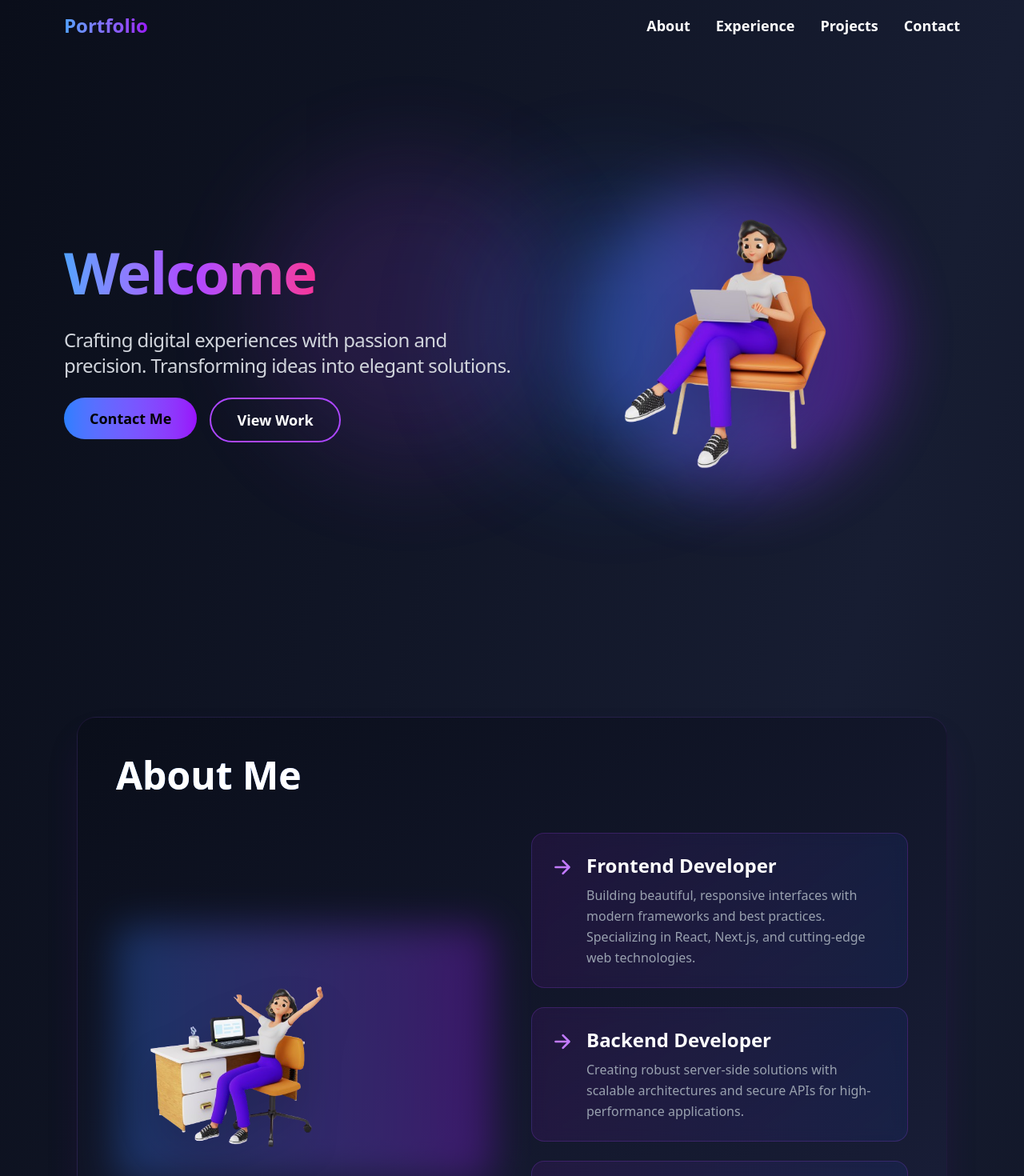
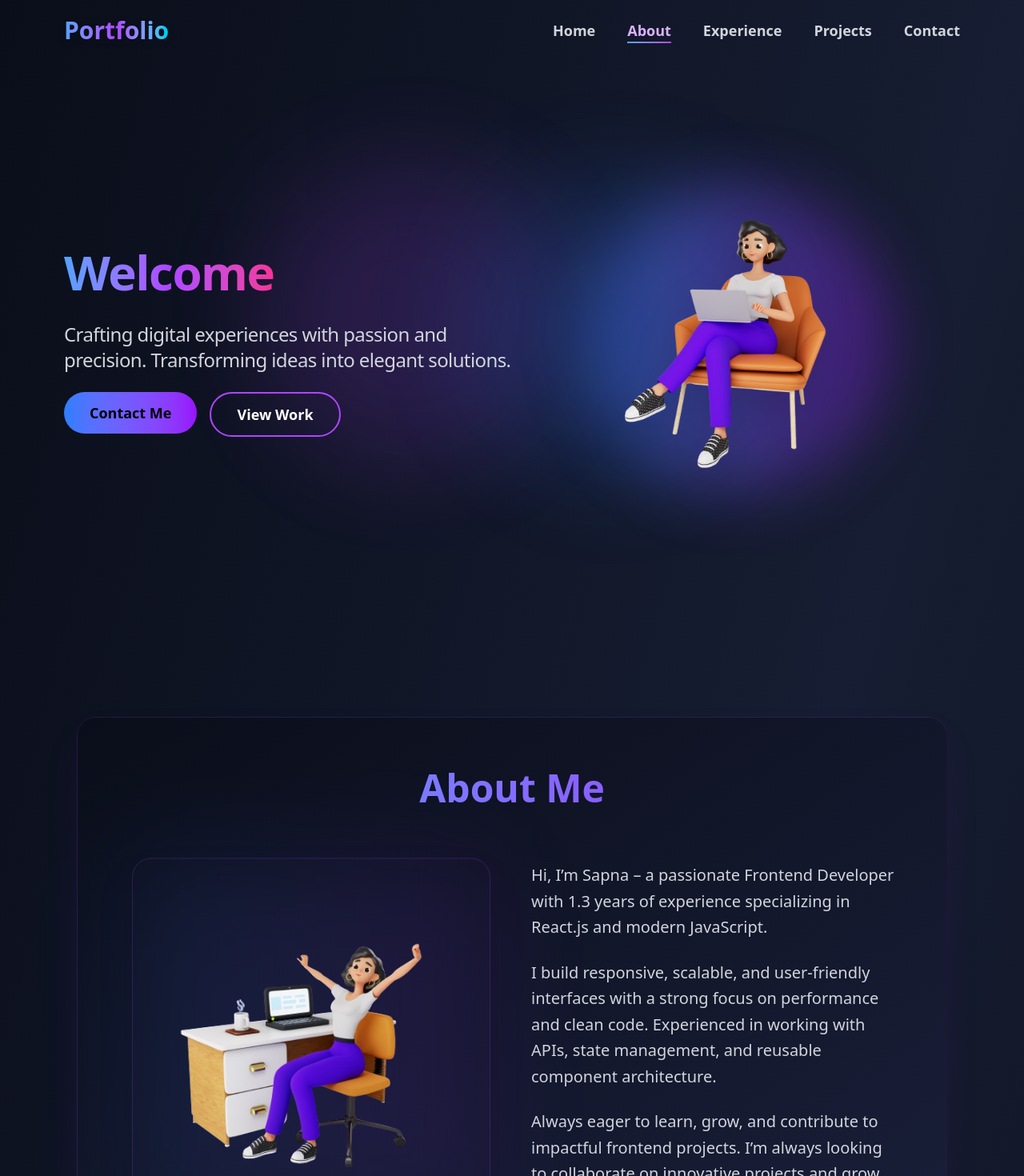
Before and after one commit to sapnakushwah011/Sapna-Kushwah-Portfolio, a React (Vite) app: page / in a window 1280 px wide. Shown: the top 1470 px of the page at 80% size. Built offline with nearby package versions, Linux system fonts and the light colour scheme.

Commit message:
enhanced navbar and home section

```diff
--- a/src/Components/About/About.jsx
+++ b/src/Components/About/About.jsx
@@ -1,52 +1,64 @@
 import React from "react";
-import AboutImg from "../../assets/7358653-removebg-preview.png";
-import { IoArrowForward } from "react-icons/io5";
+import { motion } from "framer-motion";
+import AboutImg from "../../assets/7358653-removebg-preview.png"; // Replace with a better one from suggestions below if you like!
 
 const About = () => {
-  const skills = [
-    {
-      title: 'Frontend Developer',
-      desc: 'Building beautiful, responsive interfaces with modern frameworks and best practices. Specializing in React, Next.js, and cutting-edge web technologies.'
-    },
-    {
-      title: 'Backend Developer',
-      desc: 'Creating robust server-side solutions with scalable architectures and secure APIs for high-performance applications.'
-    },
-    {
-      title: 'Database Developer',
-      desc: 'Designing efficient data structures and optimizing database performance for high-scale applications.'
-    }
-  ];
-
   return (
-    <div id="About" className="p-6 md:p-24">
-      <div className="bg-linear-to-br from-[#0a0e1a] to-[#1a1f3a] rounded-3xl p-8 md:p-12 shadow-2xl shadow-purple-900/20 border border-purple-500/10">
-        <h2 className="text-3xl md:text-5xl font-bold text-white mb-12 bg-linear-to-r from-blue-400 to-purple-600 bg-clip-text">
+    <section id="About" className="p-6 md:p-24">
+      <div className="bg-linear-to-br from-[#0a0e1a] to-[#1a1f3a] rounded-3xl p-8 md:p-16 shadow-2xl shadow-purple-900/20 border border-purple-500/10">
+        <motion.h2
+          initial={{ opacity: 0, y: -30 }}
+          whileInView={{ opacity: 1, y: 0 }}
+          viewport={{ once: true }}
+          transition={{ duration: 0.8 }}
+          className="text-3xl md:text-5xl font-bold text-center mb-16 text-transparent bg-clip-text bg-linear-to-r from-blue-400 to-purple-600"
+        >
           About Me
-        </h2>
+        </motion.h2>
 
         <div className="grid md:grid-cols-2 gap-12 items-center">
-          <div className="relative group">
-            <div className="absolute inset-0 bg-linear-to-r from-blue-500 to-purple-600 rounded-2xl blur-xl opacity-30 group-hover:opacity-50 transition-opacity duration-300"></div>
-            <img className="relative md:h-80 rounded-2xl drop-shadow-2xl" src={AboutImg} alt="About" />
-          </div>
+          {/* Image Side */}
+          <motion.div
+            initial={{ opacity: 0, x: -50 }}
+            whileInView={{ opacity: 1, x: 0 }}
+            viewport={{ once: true }}
+            transition={{ duration: 0.8 }}
+            className="relative group flex justify-center"
+          >
+            <div className="absolute inset-0 bg-linear-to-r from-blue-500/20 to-purple-600/20 rounded-3xl blur-3xl opacity-50 group-hover:opacity-70 transition-opacity duration-700" />
+            <motion.div
+              animate={{ y: [0, -10, 0] }}
+              transition={{ repeat: Infinity, duration: 7, ease: "easeInOut" }}
+            >
+              <img
+                src={AboutImg}
+                alt="Sapna - Frontend Developer"
+                className="relative z-10 w-full max-w-md rounded-3xl shadow-2xl border border-purple-500/20"
+              />
+            </motion.div>
+          </motion.div>
 
-          <div className="space-y-6">
-            {skills.map((skill, idx) => (
-              <div key={idx} className="group hover:translate-x-2 transition-all duration-300">
-                <div className="flex gap-4 p-6 rounded-2xl bg-linear-to-r from-purple-900/20 to-blue-900/20 backdrop-blur-sm border border-purple-500/20 hover:border-purple-500/50 hover:shadow-lg hover:shadow-purple-500/20 transition-all duration-300">
-                  <IoArrowForward size={28} className="text-purple-400 mt-1 shrink-0 group-hover:translate-x-1 transition-transform" />
-                  <div>
-                    <h3 className="text-xl md:text-2xl font-bold text-white mb-2">{skill.title}</h3>
-                    <p className="text-gray-400 text-sm md:text-base leading-relaxed">{skill.desc}</p>
-                  </div>
-                </div>
-              </div>
-            ))}
-          </div>
+          {/* Bio Text Side */}
+          <motion.div
+            initial={{ opacity: 0, x: 50 }}
+            whileInView={{ opacity: 1, x: 0 }}
+            viewport={{ once: true }}
+            transition={{ duration: 0.8, delay: 0.2 }}
+            className="space-y-6"
+          >
+            <p className="text-lg md:text-xl text-gray-300 leading-relaxed">
+              Hi, I’m Sapna – a passionate Frontend Developer with 1.3 years of experience specializing in React.js and modern JavaScript.
+            </p>
+            <p className="text-lg md:text-xl text-gray-300 leading-relaxed">
+              I build responsive, scalable, and user-friendly interfaces with a strong focus on performance and clean code. Experienced in working with APIs, state management, and reusable component architecture.
+            </p>
+            <p className="text-lg md:text-xl text-gray-300 leading-relaxed">
+              Always eager to learn, grow, and contribute to impactful frontend projects. I’m always looking to collaborate on innovative projects and grow as a developer. Let’s connect!
+            </p>
+          </motion.div>
         </div>
       </div>
-    </div>
+    </section>
   );
 };
 
--- a/src/Components/Home/Home.jsx
+++ b/src/Components/Home/Home.jsx
@@ -4,7 +4,7 @@ import TextChange from "./TextChange";
 
 const Home = () => {
   return (
-    <div className="min-h-screen flex flex-col md:flex-row justify-between items-center p-6 pt-24 md:p-20 md:pt-32 relative overflow-hidden">
+    <div id="Home" className="min-h-screen flex flex-col md:flex-row justify-between items-center p-6 pt-24 md:p-20 md:pt-32 relative overflow-hidden">
       {/* Animated background */}
       <div className="absolute inset-0 overflow-hidden pointer-events-none">
         <div className="absolute top-1/4 left-1/4 w-96 h-96 bg-purple-500/20 rounded-full blur-3xl animate-pulse"></div>
@@ -12,7 +12,7 @@ const Home = () => {
       </div>
 
       <div className="md:w-1/2 z-10 space-y-6">
-        <h1 className="text-4xl md:text-7xl font-bold leading-tight tracking-tight text-white">
+        <h1 className="text-3xl md:text-6xl font-bold leading-tight tracking-tight text-white">
           <TextChange />
         </h1>
         <p className="text-lg md:text-2xl text-gray-300 tracking-tight">
--- a/src/Components/Home/TextChange.jsx
+++ b/src/Components/Home/TextChange.jsx
@@ -1,5 +1,5 @@
 import React from "react";
-import { useState, useEffect } from "react";
+import { useState, useEffect } from 'react';
 
 const TextChange = () => {
   const texts = ["Hi, I'm Sapna", "I'm a Developer", "Welcome"];
--- a/src/Components/Navbar/Navbar.jsx
+++ b/src/Components/Navbar/Navbar.jsx
@@ -1,56 +1,151 @@
 import React, { useState, useEffect } from "react";
-import { RiCloseLine, RiMenu2Line } from "@remixicon/react";
+import { motion, AnimatePresence } from "framer-motion";
+import { RiCloseLine, RiMenu3Line } from "@remixicon/react";
 
 const Navbar = () => {
-  const [menu, openMenu] = useState(false);
+  const [menuOpen, setMenuOpen] = useState(false);
   const [scrolled, setScrolled] = useState(false);
+  const [activeSection, setActiveSection] = useState("Home");
 
+  // Handle scroll for background blur + active section detection
   useEffect(() => {
-    const handleScroll = () => setScrolled(window.scrollY > 50);
-    window.addEventListener('scroll', handleScroll);
-    return () => window.removeEventListener('scroll', handleScroll);
+    const handleScroll = () => {
+      setScrolled(window.scrollY > 50);
+
+      // Detect active section
+      const sections = ["About", "Experience", "Projects", "Contact"];
+      let current = "About";
+
+      for (const section of sections) {
+        const el = document.getElementById(section);
+        if (el) {
+          const rect = el.getBoundingClientRect();
+          if (rect.top <= 150 && rect.bottom >= 150) {
+            current = section;
+            break;
+          }
+        }
+      }
+      setActiveSection(current);
+    };
+
+    window.addEventListener("scroll", handleScroll);
+    return () => window.removeEventListener("scroll", handleScroll);
   }, []);
 
+  const navLinks = [
+    { name: "Home", id: "Home" },
+    { name: "About", id: "About" },
+    { name: "Experience", id: "Experience" },
+    { name: "Projects", id: "Projects" },
+    { name: "Contact", id: "Contact" },
+  ];
+
+  const handleLinkClick = (id) => {
+    setMenuOpen(false);
+    document.getElementById(id)?.scrollIntoView({ behavior: "smooth" });
+  };
+
   return (
-    <nav className={`fixed top-0 left-0 right-0 z-50 flex justify-between items-center text-white px-6 py-4 md:px-20 transition-all duration-300 ${
-      scrolled ? 'bg-[#0a0e1a]/95 backdrop-blur-md shadow-lg shadow-purple-500/10' : 'bg-transparent'
-    }`}>
-      <span className="text-2xl font-bold bg-linear-to-r from-blue-400 to-purple-600 bg-clip-text text-transparent">
+    <>
+      <nav
+        className={`fixed top-0 left-0 right-0 z-50 flex justify-between items-center px-6 py-5 md:px-20 transition-all duration-500 ${
+          scrolled
+            ? "bg-[#0a0e1a]/90 backdrop-blur-xl shadow-lg shadow-purple-900/20"
+            : "bg-transparent"
+        }`}
+      >
+        {/* Logo */}
+        <span className="text-3xl font-extrabold bg-linear-to-r from-blue-400 via-purple-500 to-cyan-400 bg-clip-text text-transparent drop-shadow-lg">
           Portfolio
         </span>
 
-      <ul className={`${
-        menu ? "flex" : "hidden"
-      } flex-col md:flex-row absolute md:static top-16 left-0 right-0 mx-6 md:mx-0 p-6 md:p-0 font-semibold bg-[#0a0e1a]/95 md:bg-transparent backdrop-blur-md md:backdrop-blur-none rounded-2xl md:rounded-none md:flex gap-8 shadow-xl md:shadow-none`}>
-        <a href="#About" onClick={() => openMenu(false)}>
-          <li className="text-lg transition-all duration-300 p-2 md:p-0 hover:text-purple-400 hover:scale-110">
-            About
+        {/* Desktop Links */}
+        <ul className="hidden md:flex items-center gap-10 font-semibold">
+          {navLinks.map((link) => (
+            <li key={link.id}>
+              <a
+                href={`#${link.id}`}
+                onClick={() => handleLinkClick(link.id)}
+                className="relative text-lg transition-all duration-300 group"
+              >
+                <span
+                  className={`${
+                    activeSection === link.id
+                      ? "text-purple-300"
+                      : "text-gray-300 hover:text-white"
+                  }`}
+                >
+                  {link.name}
+                </span>
+                {/* linear underline on hover/active */}
+                <span
+                  className={`absolute -bottom-1 left-0 h-0.5 bg-linear-to-r from-blue-400 to-purple-500 transition-all duration-500 ${
+                    activeSection === link.id ? "w-full" : "w-0 group-hover:w-full"
+                  }`}
+                />
+              </a>
             </li>
-        </a>
-        <a href="#Experience" onClick={() => openMenu(false)}>
-          <li className="text-lg transition-all duration-300 p-2 md:p-0 hover:text-purple-400 hover:scale-110">
-            Experience
-          </li>
-        </a>
-        <a href="#Projects" onClick={() => openMenu(false)}>
-          <li className="text-lg transition-all duration-300 p-2 md:p-0 hover:text-purple-400 hover:scale-110">
-            Projects
-          </li>
-        </a>
-        <a href="#Contact" onClick={() => openMenu(false)}>
-          <li className="text-lg transition-all duration-300 p-2 md:p-0 hover:text-purple-400 hover:scale-110">
-            Contact
-          </li>
-        </a>
+          ))}
         </ul>
 
+        {/* Mobile Menu Button */}
         <button
-        className="md:hidden z-50 hover:scale-110 transition-transform duration-300"
-        onClick={() => openMenu(!menu)}
+          onClick={() => setMenuOpen(!menuOpen)}
+          className="md:hidden z-50 text-white hover:text-purple-300 transition-colors"
         >
-        {menu ? <RiCloseLine size={30} /> : <RiMenu2Line size={30} />}
+          {menuOpen ? <RiCloseLine size={32} /> : <RiMenu3Line size={32} />}
         </button>
       </nav>
+
+      {/* Mobile Menu Overlay */}
+      <AnimatePresence>
+        {menuOpen && (
+          <>
+            {/* Backdrop */}
+            <motion.div
+              initial={{ opacity: 0 }}
+              animate={{ opacity: 1 }}
+              exit={{ opacity: 0 }}
+              onClick={() => setMenuOpen(false)}
+              className="fixed inset-0 bg-black/60 backdrop-blur-sm z-40 md:hidden"
+            />
+
+            {/* Menu Panel */}
+            <motion.div
+              initial={{ x: "100%" }}
+              animate={{ x: 0 }}
+              exit={{ x: "100%" }}
+              transition={{ type: "tween", duration: 0.4, ease: "easeInOut" }}
+              className="fixed top-0 right-0 h-full w-80 bg-linear-to-br from-[#0a0e1a]/95 to-[#1a1f3a]/95 backdrop-blur-2xl shadow-2xl border-l border-purple-500/20 z-50 md:hidden flex flex-col items-center justify-center"
+            >
+              <ul className="space-y-8 text-center">
+                {navLinks.map((link, idx) => (
+                  <motion.li
+                    key={link.id}
+                    initial={{ opacity: 0, y: 20 }}
+                    animate={{ opacity: 1, y: 0 }}
+                    transition={{ delay: idx * 0.1 }}
+                  >
+                    <a
+                      href={`#${link.id}`}
+                      onClick={() => handleLinkClick(link.id)}
+                      className={`text-2xl font-bold transition-all duration-300 ${
+                        activeSection === link.id
+                          ? "text-purple-300 drop-shadow-lg"
+                          : "text-gray-300 hover:text-white"
+                      } hover:scale-110`}
+                    >
+                      {link.name}
+                    </a>
+                  </motion.li>
+                ))}
+              </ul>
+            </motion.div>
+          </>
+        )}
+      </AnimatePresence>
+    </>
   );
 };
 
```
Lines whose indentation alone changed are shown as unchanged.
